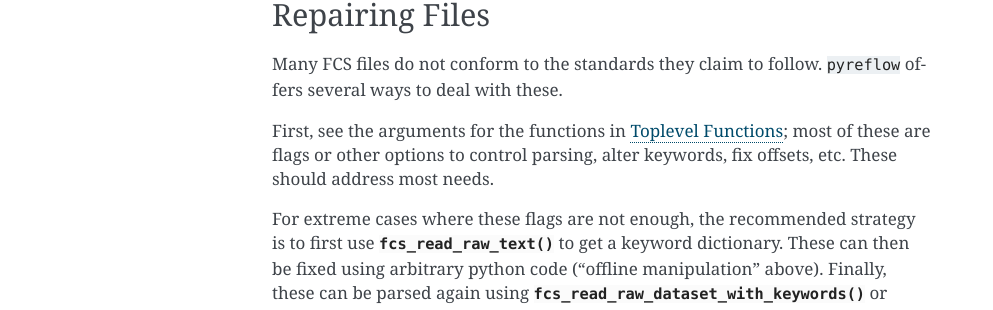
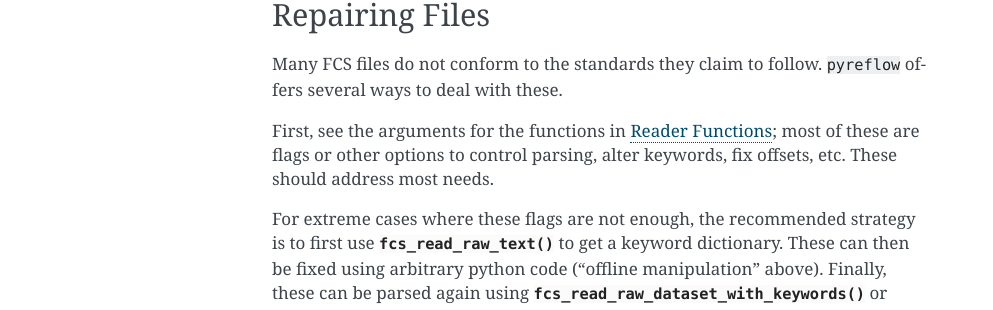
Before and after one commit to usnistgov/fireflow, a Sphinx documentation site: the page built from pyreflow/docs/source/workflow.rst, in a window 1280 px wide. Shown: the part 1332-1642 px from the top of the page, without its empty margins (148-1141 px from the left). Built offline with Sphinx 7.4.7, drawn with Linux system fonts in a browser that asks for light colours.

Commit message:
ENH change name to make more specific

```diff
--- a/pyreflow/docs/source/index.rst
+++ b/pyreflow/docs/source/index.rst
@@ -53,7 +53,7 @@
 .. toctree::
    :maxdepth: 1
 
-   toplevel
+   reader
    core
    measurement
    gating
--- a/pyreflow/docs/source/toplevel.rst
+++ b/pyreflow/docs/source/reader.rst
@@ -1,5 +1,5 @@
-Toplevel Functions
-==================
+Reader Functions
+================
 
 The following are function which read various components of FCS files.
 
--- a/pyreflow/docs/source/workflow.rst
+++ b/pyreflow/docs/source/workflow.rst
@@ -73,7 +73,7 @@
 Many FCS files do not conform to the standards they claim to follow.
 ``pyreflow`` offers several ways to deal with these.
 
-First, see the arguments for the functions in :doc:`toplevel`; most of these
+First, see the arguments for the functions in :doc:`reader`; most of these
 are flags or other options to control parsing, alter keywords, fix offsets, etc.
 These should address most needs.
 
```
